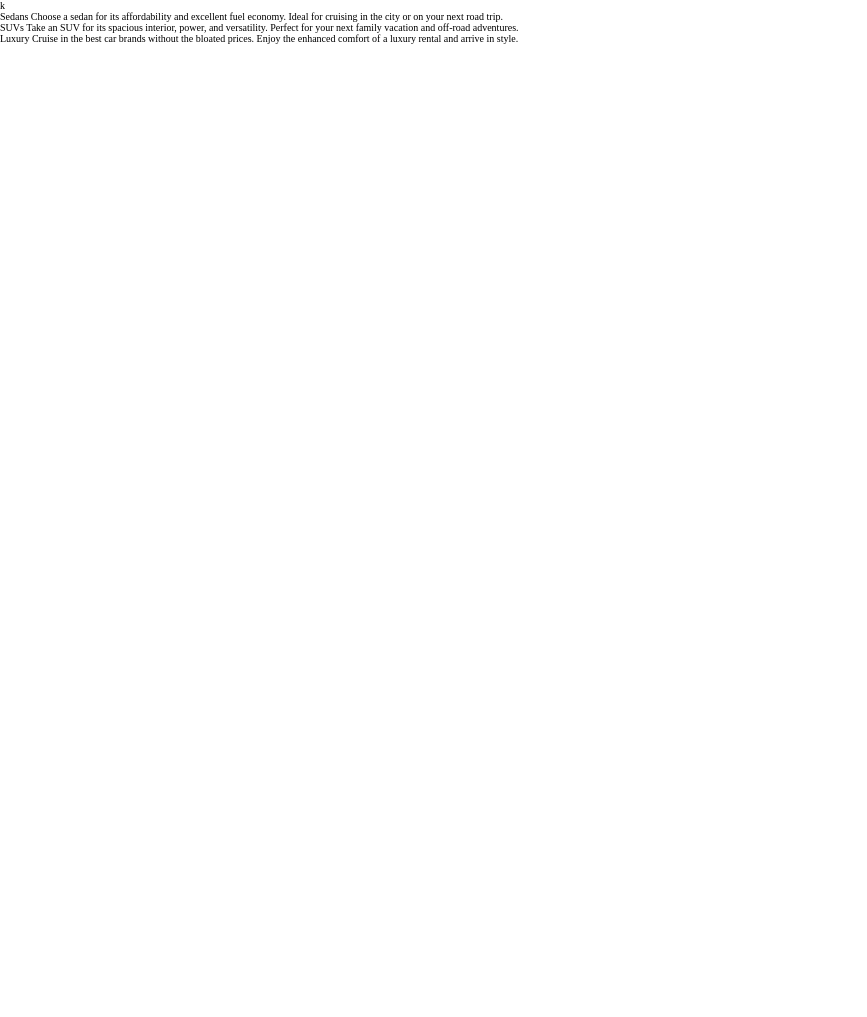
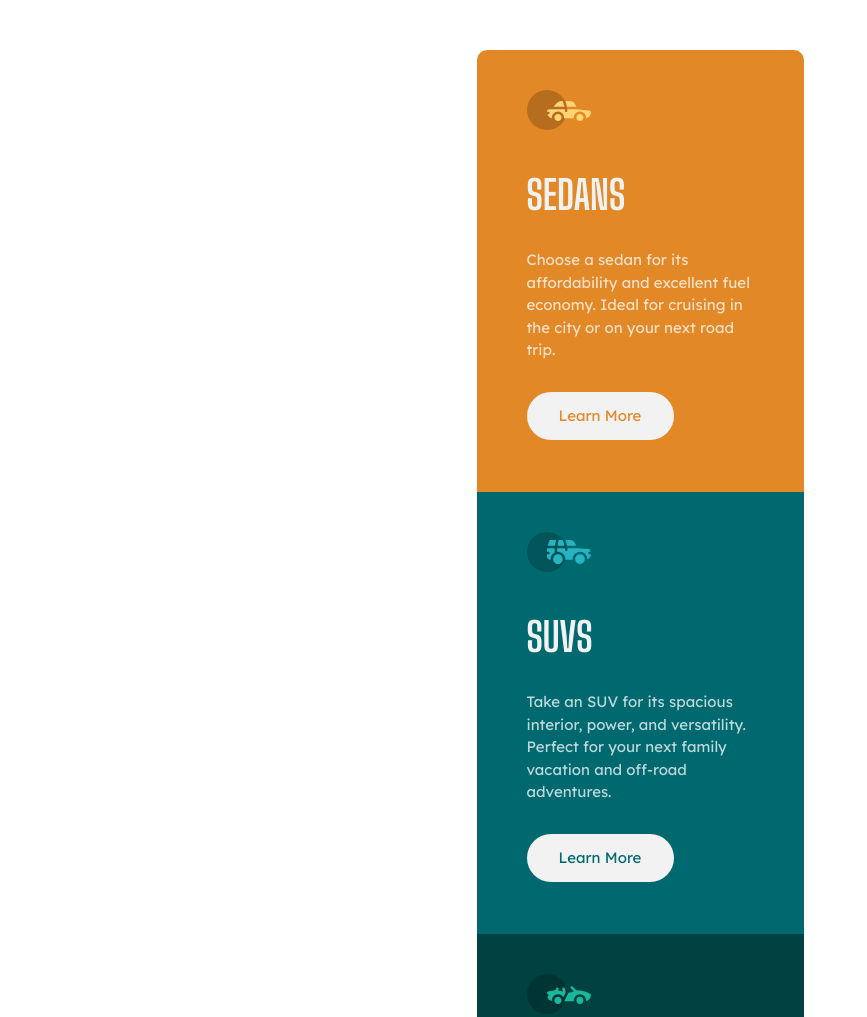
Before and after one commit to fernandoprestes/three-column-preview-card-component, a plain HTML site: page index.html in a window 1280 px wide. Shown: the top 1017 px of the page, without its empty margins (0-867 px from the left). Before the commit the page ends 800 px from the top, so only its background shows below. Drawn offline with Linux system fonts and the light colour scheme.

Commit message:
✨ Create three cards components

```diff
--- a/assets/css/style.css
+++ b/assets/css/style.css
@@ -9,13 +9,77 @@
 * {
   margin: 0;
   padding: 0;
+  text-decoration: none;
   box-sizing: border-box;
 }
 
 html{
   font-size: 62.5%;
+  font-family: 'Lexend Deca', sans-serif;
 }
 
-/*
-font-family: 'Big Shoulders Display', cursive;
-font-family: 'Lexend Deca', sans-serif;*/
+.cards-info{
+  display: flex;
+  flex-direction: column;
+  margin: 5rem auto;
+}
+
+.card{
+  width: 32.7rem;
+  height: 44.2rem;
+  justify-content: center;
+  align-self: center;
+  padding: 4rem 5rem;
+}
+
+.card.-first{
+  border-radius: 1rem 1rem 0 0;
+  background-color: var(--color-bright-orange);
+}
+.card.-first .button{
+  color: var(--color-bright-orange);
+}
+
+.card.-second{
+  background-color: var(--color-dark-cyan);
+}
+.card.-second .button{
+  color: var(--color-dark-cyan);
+}
+
+.card.-third{
+  border-radius: 0 0 1rem 1rem;
+  background-color: var(--color-very-dark-cyan);
+}
+
+.card.-third .button{
+  color: var(--color-very-dark-cyan);
+}
+
+.title{
+  color: var(--color-very-light-gray);
+  font-family: 'Big Shoulders Display', cursive;
+  font-weight: 700;
+  font-size: 4rem;
+  text-transform: uppercase;
+  margin: 3.8rem 0 3rem 0;
+}
+
+.description{
+  color: var(--color-transparent-white);
+  font-size: 1.5rem;
+  line-height: 1.5;
+  margin-bottom: 3rem;
+}
+
+.button{
+  display: inline-flex;
+  justify-content: center;
+  align-items: center;
+  background-color: var(--color-very-light-gray);
+  border-radius: 5rem;
+  width: 14.7rem;
+  height: 4.8rem;
+  font-size: 1.5rem;
+  font-weight: 400;
+}
--- a/index.html
+++ b/index.html
@@ -19,21 +19,35 @@
     />
 
     <link rel="stylesheet" href="./assets/css/style.css" />
-    k
   </head>
   <body>
-    <main>
-      <article>
-        Sedans Choose a sedan for its affordability and excellent fuel economy.
-        Ideal for cruising in the city or on your next road trip.
+    <main class="cards-info">
+      <article class="card -first">
+        <img src="assets/img/icon-sedans.svg" alt="sedans car" />
+        <h1 class="title">Sedans</h1>
+        <p class="description">
+          Choose a sedan for its affordability and excellent fuel economy. Ideal
+          for cruising in the city or on your next road trip.
+        </p>
+        <a href="#" class="button">Learn More</a>
       </article>
-      <article>
-        SUVs Take an SUV for its spacious interior, power, and versatility.
-        Perfect for your next family vacation and off-road adventures.
+      <article class="card -second">
+        <img src="assets/img/icon-suvs.svg" alt="suvs car" />
+        <h1 class="title">SUVS</h1>
+        <p class="description">
+          Take an SUV for its spacious interior, power, and versatility. Perfect
+          for your next family vacation and off-road adventures.
+        </p>
+        <a href="#" class="button">Learn More</a>
       </article>
-      <article>
-        Luxury Cruise in the best car brands without the bloated prices. Enjoy
-        the enhanced comfort of a luxury rental and arrive in style.
+      <article class="card -third">
+        <img src="assets/img/icon-luxury.svg" alt="luxury car" />
+        <h1 class="title">Luxury</h1>
+        <p class="description">
+          Cruise in the best car brands without the bloated prices.
+          Enjoythe enhanced comfort of a luxury rental and arrive in style.
+        </p>
+        <a href="#" class="button">Learn More</a>
       </article>
     </main>
   </body>
```
